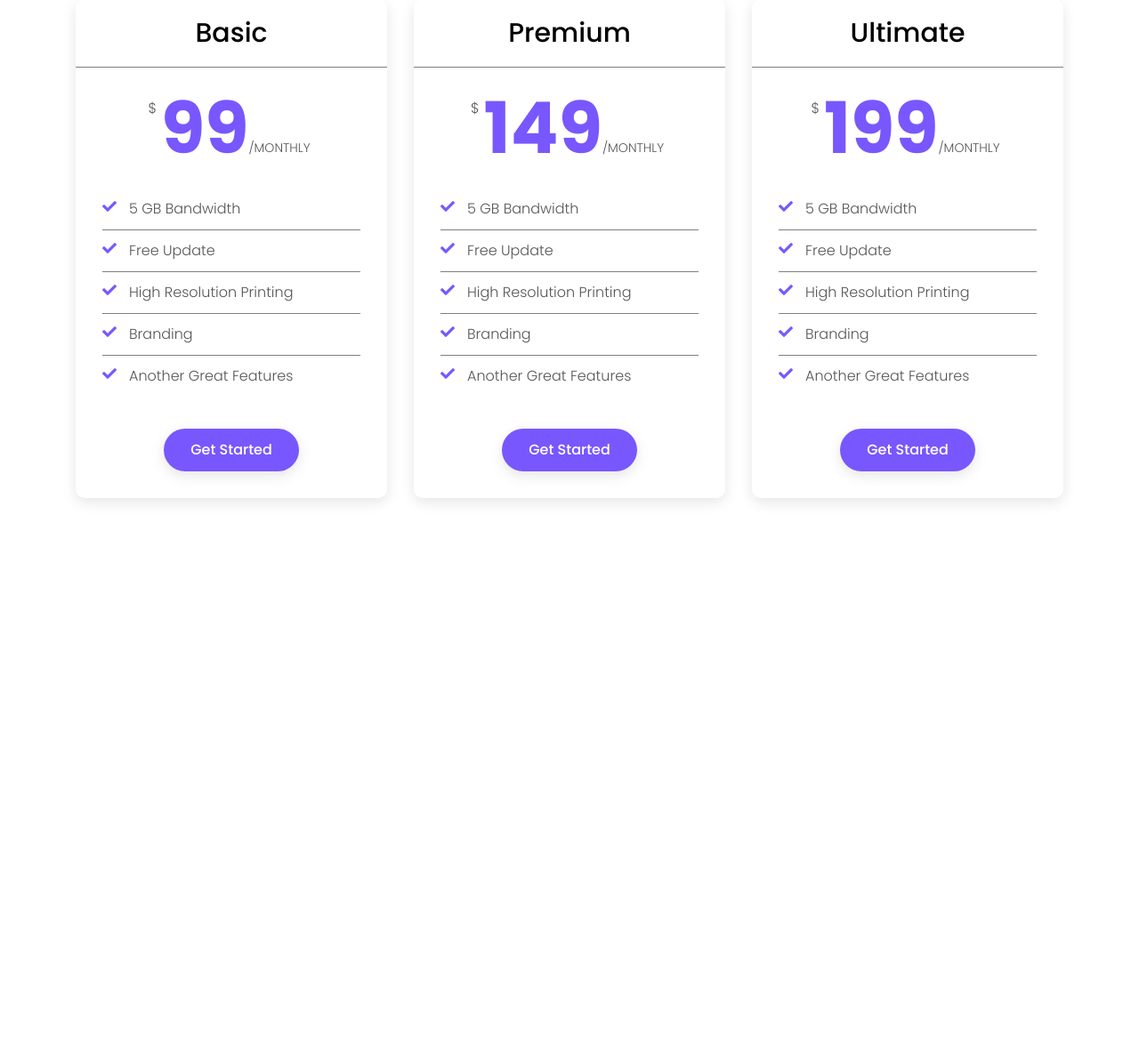
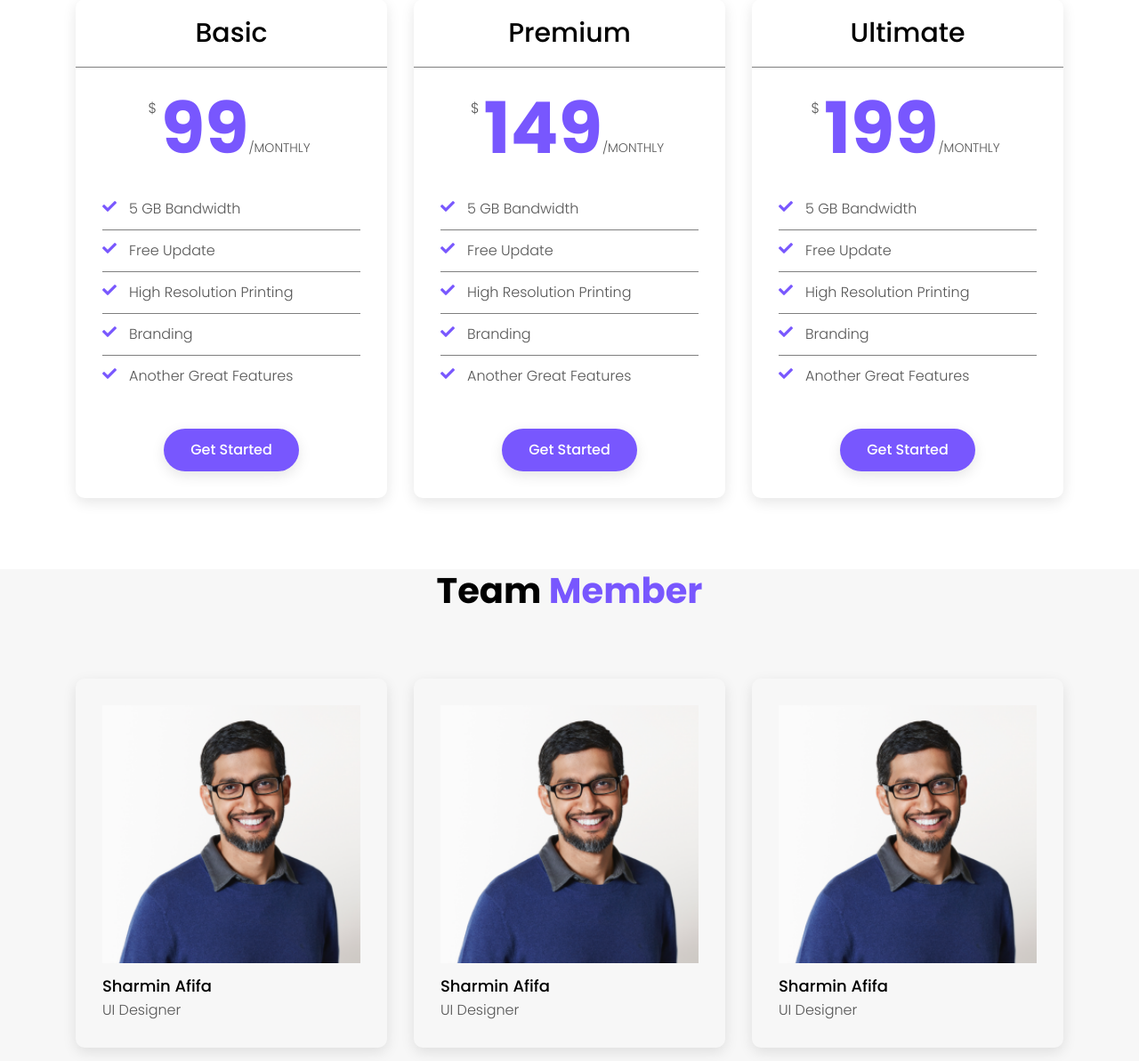
Before and after one commit to masrufjaman/central-shop, a Django app: page / in a window 1280 px wide. Shown: the part 4889-6082 px from the top of the page at 89% size. Before the commit the page ends 5454 px from the top, so only its background shows below. Run offline with Django 3.2, Linux system fonts and the light colour scheme; style sheets or scripts are compiled from the project's sources; some libraries are stand-ins or nearby versions.

Commit message:
team section

```diff
--- a/home/static/home/js/main.js
+++ b/home/static/home/js/main.js
@@ -78,4 +78,23 @@ $(document).ready(function () {
       },
     },
   });
+
+  // !Team Carousel
+  $(".team-carousel").owlCarousel({
+    loop: true,
+    margin: 0,
+    autoplay: true,
+    responsiveClass: true,
+    responsive: {
+      0: {
+        items: 1,
+      },
+      600: {
+        items: 2,
+      },
+      1000: {
+        items: 3,
+      },
+    },
+  });
 });
--- a/home/static/home/styles/home.css
+++ b/home/static/home/styles/home.css
@@ -606,4 +606,32 @@
   padding: 20px 30px 30px;
   text-align: center;
 }
+
+.team {
+  background-color: #f7f7f7;
+}
+
+.team-item {
+  margin: 15px;
+  padding: 30px;
+  border-radius: 10px;
+  -webkit-box-shadow: 0 5px 15px rgba(0, 0, 0, 0.1);
+          box-shadow: 0 5px 15px rgba(0, 0, 0, 0.1);
+}
+
+.team-item h3 {
+  font-size: 18px;
+  color: #000000;
+  font-weight: 500;
+  margin: 15px 0 5px;
+  text-transform: capitalize;
+}
+
+.team-item span {
+  display: block;
+  font-size: 16px;
+  font-weight: 300;
+  color: #555555;
+  text-transform: capitalize;
+}
 /*# sourceMappingURL=home.css.map */
--- a/home/static/home/styles/home.scss
+++ b/home/static/home/styles/home.scss
@@ -518,3 +518,28 @@
   padding: 20px 30px 30px;
   text-align: center;
 }
+
+// !Team Section
+.team {
+  background-color: $black-100;
+}
+.team-item {
+  margin: 15px;
+  padding: 30px;
+  border-radius: 10px;
+  box-shadow: $shadow-black-100;
+}
+.team-item h3 {
+  font-size: 18px;
+  color: $black-900;
+  font-weight: 500;
+  margin: 15px 0 5px;
+  text-transform: capitalize;
+}
+.team-item span {
+  display: block;
+  font-size: 16px;
+  font-weight: 300;
+  color: $black-400;
+  text-transform: capitalize;
+}
--- a/home/templates/home/base.html
+++ b/home/templates/home/base.html
@@ -99,6 +99,10 @@
     {% block pricing %} {% endblock pricing %}
     <!-- !Pricing Section End -->
 
+    <!-- !Team Section Start -->
+    {% block team %} {% endblock team %}
+    <!-- !Team Section End -->
+
     <!-- !JS Links Start -->
     <!-- jquery js -->
     <script src="{% static 'home/js/jquery.min.js' %}"></script>
--- a/home/templates/home/home.html
+++ b/home/templates/home/home.html
@@ -29,10 +29,7 @@
       <div class="col-md-5 text-center">
         <div class="home-img">
           <div class="circle"></div>
-          <img
-            src="{% static 'home/images/pexels-karolina-grabowska-5632379.jpg' %}"
-            alt="Central Shop"
-          />
+          <img src="{% static 'home/images/pexels-karolina-grabowska-5632379.jpg' %}" alt="Central Shop" />
         </div>
       </div>
     </div>
@@ -44,13 +41,9 @@
   <div class="video-popup-inner">
     <div class="iframe-box">
       <i class="fas fa-times video-popup-close"></i>
-      <iframe
-        id="player-1"
-        src="https://www.youtube.com/embed/wbMXVEvSczY"
-        title="YouTube video player"
+      <iframe id="player-1" src="https://www.youtube.com/embed/wbMXVEvSczY" title="YouTube video player"
         allow="accelerometer; autoplay; clipboard-write; encrypted-media; gyroscope; picture-in-picture"
-        allowfullscreen
-      ></iframe>
+        allowfullscreen></iframe>
     </div>
   </div>
 </div>
@@ -112,19 +105,14 @@
 <section class="fun-facts section-padding">
   <div class="container">
     <div class="row">
-      <div
-        class="
+      <div class="
           col-lg-6 col-md-5
           d-flex
           align-items-center
           justify-content-center
-        "
-      >
+        ">
         <div class="fun-facts-img">
-          <img
-            src="{% static 'home/images/pexels-karolina-grabowska-5632384.jpg' %}"
-            alt="fun facts"
-          />
+          <img src="{% static 'home/images/pexels-karolina-grabowska-5632384.jpg' %}" alt="fun facts" />
         </div>
       </div>
       <div class="col-lg-6 col-md-7">
@@ -188,16 +176,10 @@
           <img src="{% static 'home/images/hero.jpg' %}" alt="screentshot" />
         </div>
         <div class="screenshot-item">
-          <img
-            src="{% static 'home/images/pexels-artem-beliaikin-1078958.jpg' %}"
-            alt="screentshot"
-          />
+          <img src="{% static 'home/images/pexels-artem-beliaikin-1078958.jpg' %}" alt="screentshot" />
         </div>
         <div class="screenshot-item">
-          <img
-            src="{% static 'home/images/pexels-alena-darmel-8159017.jpg' %}"
-            alt="screentshot"
-          />
+          <img src="{% static 'home/images/pexels-alena-darmel-8159017.jpg' %}" alt="screentshot" />
         </div>
         <div class="screenshot-item">
           <img src="{% static 'home/images/heroa.jpg' %}" alt="screentshot" />
@@ -502,3 +484,38 @@
 </div>
 {% endblock pricing %}
 <!-- !Pricing Section End -->
+
+<!-- !Team Section Start -->
+{% block team %}
+<section class="team">
+  <div class="container">
+    <div class="row justify-content-center">
+      <div class="col-lg-8">
+        <div class="section-title">
+          <h2>team <span>member</span></h2>
+        </div>
+      </div>
+    </div>
+    <div class="row">
+      <div class="owl-carousel team-carousel">
+        <div class="team-item">
+          <img src="{% static 'home/images/t3.png' %}" alt="">
+          <h3>Sharmin Afifa</h3>
+          <span>UI Designer</span>
+        </div>
+        <div class="team-item">
+          <img src="{% static 'home/images/t3.png' %}" alt="">
+          <h3>Sharmin Afifa</h3>
+          <span>UI Designer</span>
+        </div>
+        <div class="team-item">
+          <img src="{% static 'home/images/t3.png' %}" alt="">
+          <h3>Sharmin Afifa</h3>
+          <span>UI Designer</span>
+        </div>
+      </div>
+    </div>
+  </div>
+</section>
+{% endblock team %}
+<!-- !Team Section End -->
```
Also changed, not shown: 1 other file.
